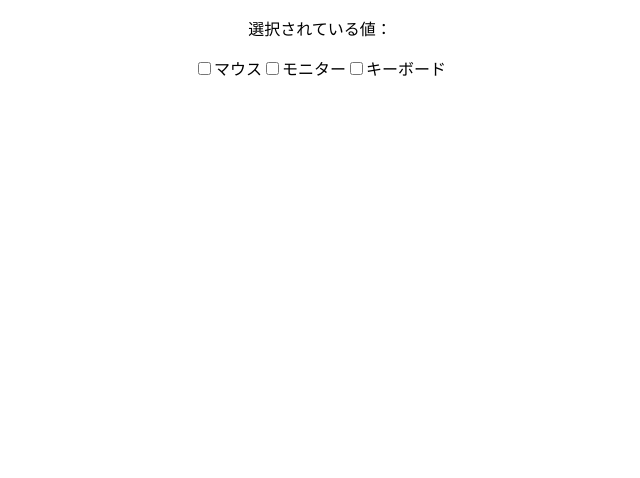
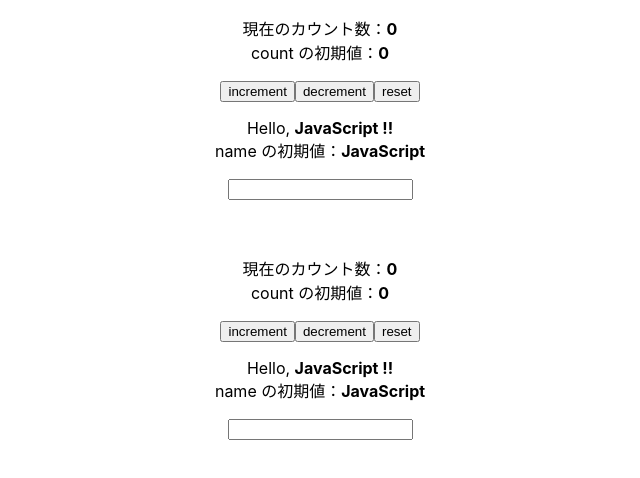
Before and after one commit to takatoshiinaoka/react-practice, a React (Create React App) app: page / in a window 1280 px wide. Shown: the top 478 px of the page, without its empty margins (320-960 px from the left). Built offline with nearby package versions, Linux system fonts and the light colour scheme.

Commit message:
useState counter&view text

```diff
--- a/src/App.js
+++ b/src/App.js
@@ -1,64 +1,49 @@
-import logo from './logo.svg';
-import './App.css';
-import React,{useState} from 'react';
+import React,{ useState } from "react";
+import "./App.css";
 
+const INITIAL_COUNT = 0;
 
-const values = [
-  {id:1, item:"マウス"},
-  {id:2, item:"モニター"},
-  {id:3, item:"キーボード"}
-];
+const INITIAL_NAME = "JavaScript";
 
+const SampleComponent = () => {
+  const [count, setCount] = useState(INITIAL_COUNT);
+  const [name, setName] = useState(INITIAL_NAME);
 
-const CheckBtnItems = ({ onChange, checked }) =>
-  //map() で配列 value から要素を1つずつ取り出し value で受け取る
-  values.map((value) => {
-    return(
-      <label key={value.id}>
-        <input
-          type="checkbox"
-          value={value.item}
-          onChange={onChange}
-          checked={checked[value.item]}
-        />
-        {value.item}
-      </label>
-    );
-  });
+  const countIncrement = () => setCount((prevCount) => prevCount + 1);
+  const countDecrement = () => setCount((prevCount) => prevCount - 1);
+  const countReset = () => setCount(INITIAL_COUNT);
 
-
-const InputCheckBox = () => {
-
-  const [checkedValues, setCheckedValues] = useState(
-    values.reduce((acc, cur) => {
-      acc[cur.item] = false
-      return acc},
-      {})
-  );
-
-  const handleChange = (e) => {
-    setCheckedValues({...checkedValues, [e.target.value]:e.target.checked });
+  const handleChangeName = (e) => {
+    setName(e.target.value);
   };
 
-  const stateOfCheckedValues = Object.entries(checkedValues).reduce(
-    (pre, [key, value])=>{
-      // value && pre.push(key);
-      if(value)
-        pre.push(key);
-      return pre;
-    },
-    []
-  );
-
-  return(
-    <div className='App'>
+  return (
+    <div className="App">
       <p>
-        選択されている値：
-        <b>{stateOfCheckedValues.join(",")}</b>
+        現在のカウント数：<b>{count}</b>
+        <br />
+        count の初期値：<b>{INITIAL_COUNT}</b>
       </p>
-      <CheckBtnItems onChange={handleChange} checked={checkedValues} />
+      <button onClick={countIncrement}>increment</button>
+      <button onClick={countDecrement}>decrement</button>
+      <button onClick={countReset}>reset</button>
+      <p>
+        Hello, <b>{name} !!</b>
+        <br />
+        name の初期値：<b>{INITIAL_NAME}</b>
+      </p>
+      <input type="text" onChange={handleChangeName} />
+      <br /><br /><br />
     </div>
   );
 };
 
-export default InputCheckBox;
+
+export default function App(){
+  return(
+    <>
+      <SampleComponent />
+      <SampleComponent />
+    </>
+  )
+};
```
